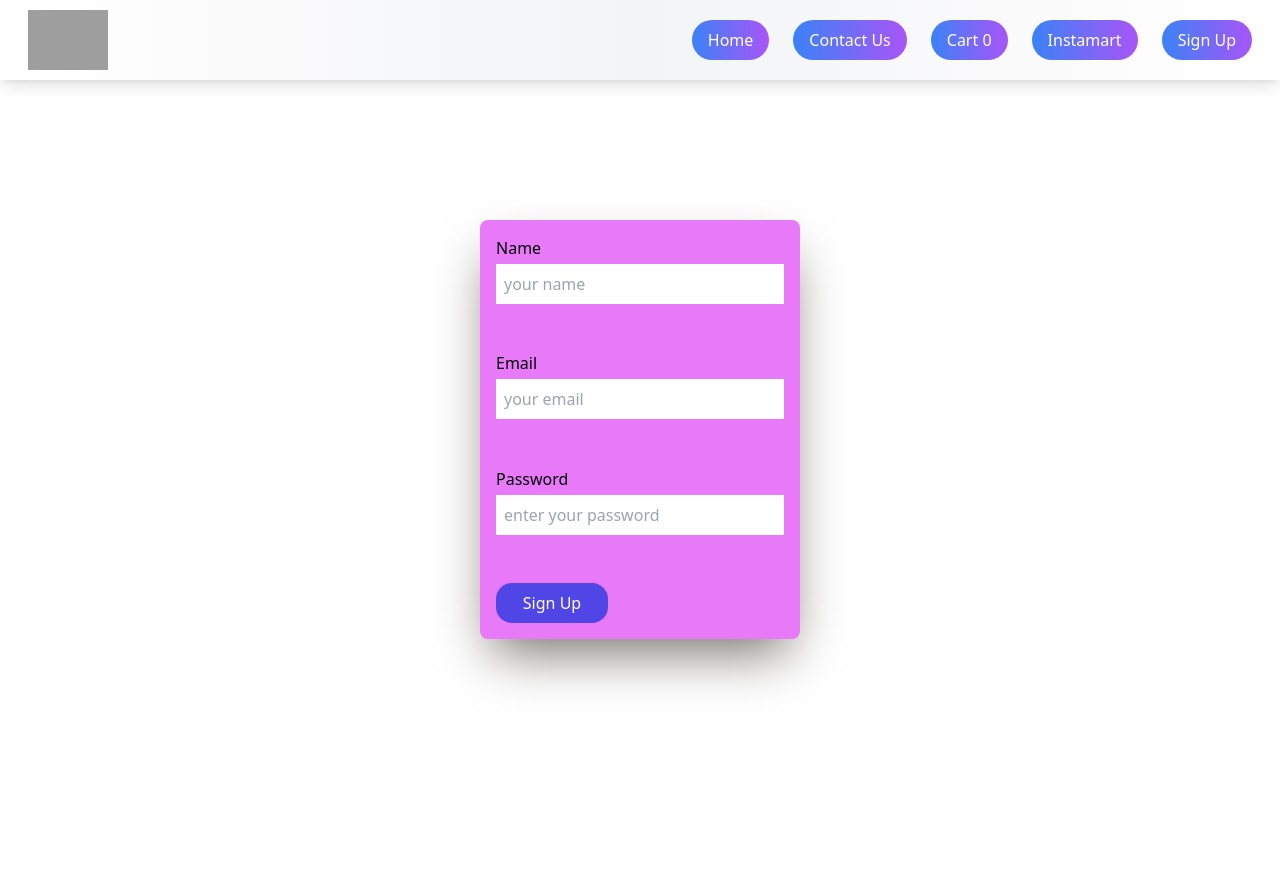
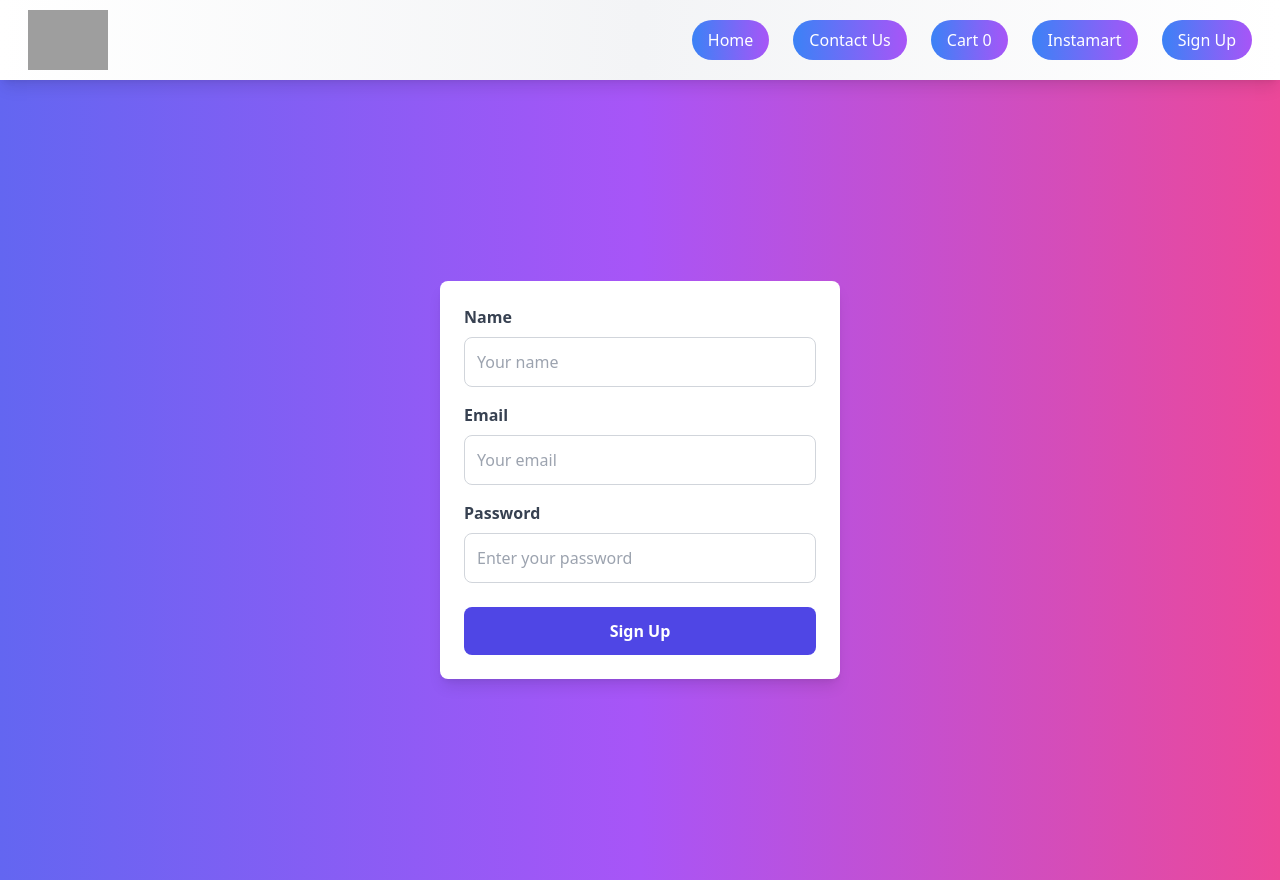
Before and after one commit to vishaljadhav7/food-king, a React (Vite) app: page /signup in a window 1280 px wide. Before the commit the page ends 800 px from the top, so only its background shows below. Built offline with nearby package versions, Linux system fonts and the light colour scheme; grey boxes are pictures that could not be loaded.

Commit message:
changed the UI of form

```diff
--- a/src/pages/SignUp.jsx
+++ b/src/pages/SignUp.jsx
@@ -5,26 +5,27 @@ const SignUp = () => {
      e.preventDefault()
   }
   return (
-    <div className=' h-[87.3%] flex justify-center items-center'>
-          <form className='bg-fuchsia-400 md:w-[320px] w-full  h-[60%] flex flex-col justify-between p-4 shadow-2xl shadow-stone-500 rounded-lg'>
-              <div className='flex flex-col gap-1'>
-                  <label htmlFor="name">Name</label>
-                  <input type="text" placeholder='your name' id="name" className='p-2'/>
-              </div>
+    <div className='h-screen flex justify-center items-center bg-gradient-to-r from-indigo-500 via-purple-500 to-pink-500'>
+    <form className='bg-white md:w-[400px] w-[90%] max-w-md h-auto p-6 flex flex-col justify-between shadow-lg rounded-lg'>
+        <div className='flex flex-col gap-2 mb-4'>
+            <label htmlFor="name" className='text-gray-700 font-semibold'>Name</label>
+            <input type="text" placeholder='Your name' id="name" className='p-3 border border-gray-300 rounded-lg focus:outline-none focus:ring-2 focus:ring-indigo-500'/>
+        </div>
 
-              <div className='flex flex-col gap-1'>
-                 <label htmlFor="email">Email</label>
-                 <input type="text" placeholder='your email' id="email" className='p-2'/>
-              </div>
+        <div className='flex flex-col gap-2 mb-4'>
+            <label htmlFor="email" className='text-gray-700 font-semibold'>Email</label>
+            <input type="text" placeholder='Your email' id="email" className='p-3 border border-gray-300 rounded-lg focus:outline-none focus:ring-2 focus:ring-indigo-500'/>
+        </div>
 
-               <div className='flex flex-col gap-1'>
-                 <label htmlFor="passcode">Password</label>
-                 <input type="password" placeholder='enter your password' id="passcode" className='p-2'/>
-              </div>
+        <div className='flex flex-col gap-2 mb-6'>
+            <label htmlFor="passcode" className='text-gray-700 font-semibold'>Password</label>
+            <input type="password" placeholder='Enter your password' id="passcode" className='p-3 border border-gray-300 rounded-lg focus:outline-none focus:ring-2 focus:ring-indigo-500'/>
+        </div>
 
-              <button type='submit' onClick={handleSubmit} className='p-2 w-28 rounded-2xl bg-indigo-600 text-white hover:scale-110'>Sign Up</button>
-          </form>
-    </div>
+        <button type='submit' onClick={handleSubmit} className='p-3 bg-indigo-600 text-white font-semibold rounded-lg hover:bg-indigo-700 transition transform hover:scale-105'>Sign Up</button>
+    </form>
+</div>
+
   )
 }
 
```
